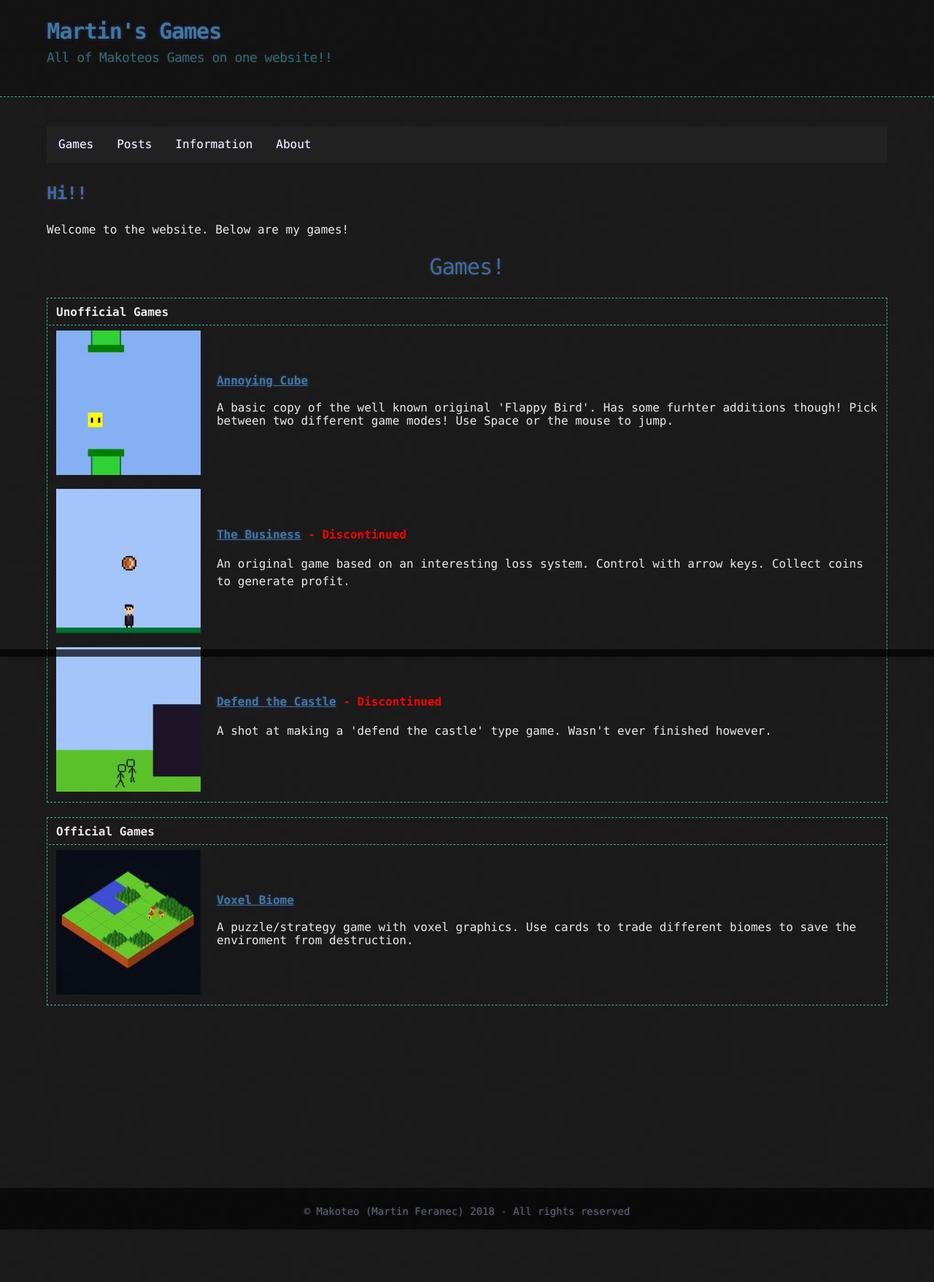
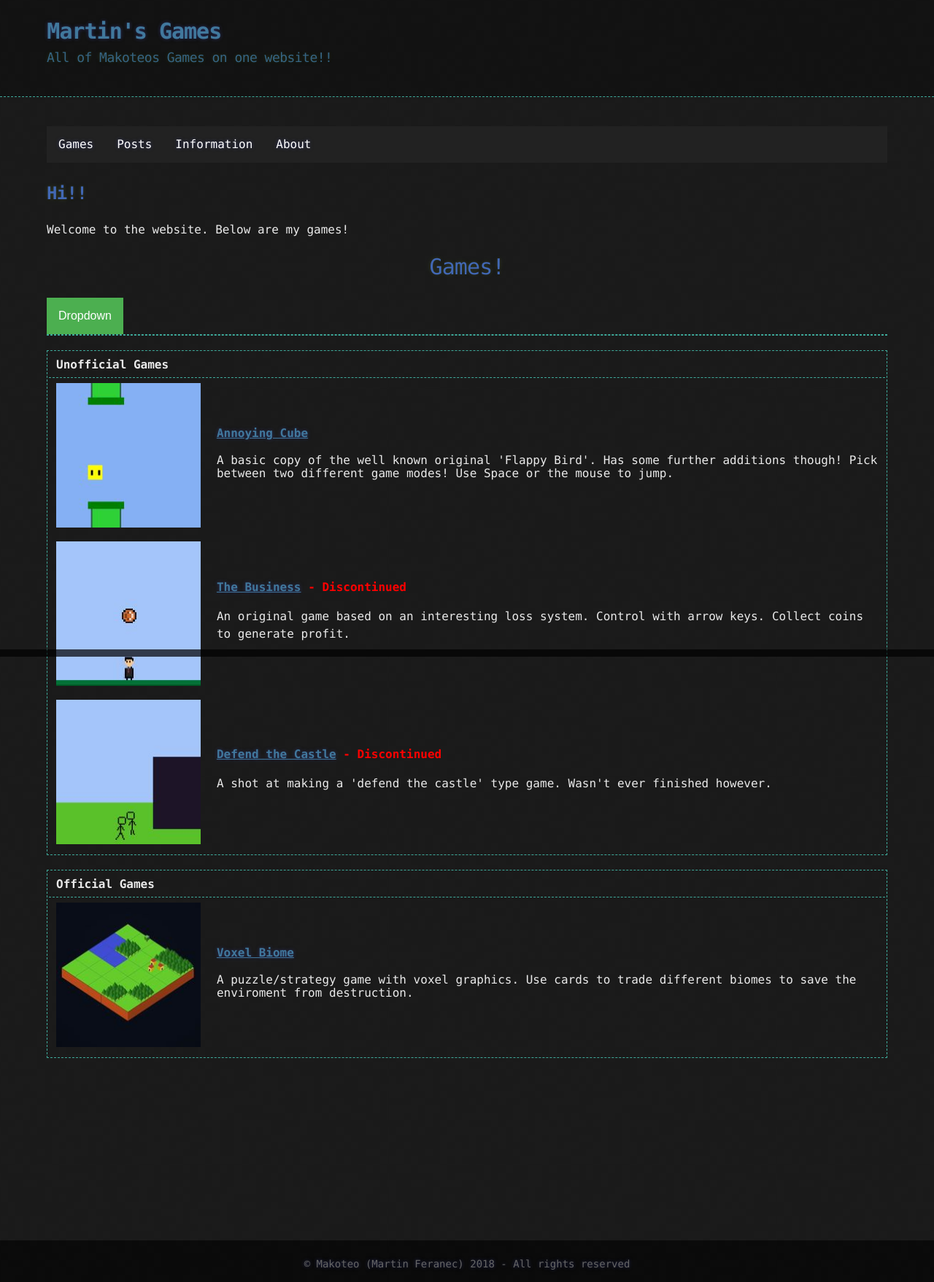
Before and after one commit to makoteo/blog, a Jekyll site: the page built from index.md, in a window 1280 px wide. Shown: the whole page at 73% size. Built offline with Jekyll 4.4.1, drawn with Linux system fonts in a browser that asks for light colours; before the commit the page ends 1685 px from its top, so only the background shows below that.

Commit message:
Testing Something...

```diff
--- a/_sass/jekyll-theme-hacker.scss
+++ b/_sass/jekyll-theme-hacker.scss
@@ -220,6 +220,41 @@
   background-color: #111;
 }
 
+.dropbtn {
+  background-color: #4CAF50;
+  color: white;
+  padding: 16px;
+  font-size: 16px;
+  border: none;
+}
+
+.dropdown {
+  position: relative;
+  display: inline-block;
+}
+
+.dropdown-content {
+  display: none;
+  position: absolute;
+  background-color: #f1f1f1;
+  min-width: 160px;
+  box-shadow: 0px 8px 16px 0px rgba(0,0,0,0.2);
+  z-index: 1;
+}
+
+.dropdown-content a {
+  color: black;
+  padding: 12px 16px;
+  text-decoration: none;
+  display: block;
+}
+
+.dropdown-content a:hover {background-color: #ddd;}
+
+.dropdown:hover .dropdown-content {display: block;}
+
+.dropdown:hover .dropbtn {background-color: #3e8e41;}
+
 blockquote {
   color: $blockquote-color;
   padding-left: 10px;
--- a/index.md
+++ b/index.md
@@ -23,12 +23,25 @@
 
 <table>
     <tr>
+        <div class="dropdown">
+          <button class="dropbtn">Dropdown</button>
+          <select name="gameTypes" class="dropdown-content">
+            <option value="1">Link 1</option>
+            <option value="2">Link 2</option>
+            <option value="3">Link 3</option>
+          </div>
+        </div>
+    </tr>
+</table>
+
+<table>
+    <tr>
         <th style="width:20px"><b>Unofficial Games</b></th>
         <th></th>
     </tr>
     <tr>
         <td id="columnTest"><a href="./games/flying-cube/index.html"><img src="/blog/assets/PageImages/ThumbnailAnnoyingCubeNotScaled.jpg"></a></td>
-        <td><a href="./games/flying-cube/index.html"><b>Annoying Cube</b></a> <br> <p style="line-height:1.1;">A basic copy of the well known original 'Flappy Bird'. Has some furhter additions though! Pick between two different game modes! Use Space or the mouse to jump. </p></td>
+        <td><a href="./games/flying-cube/index.html"><b>Annoying Cube</b></a> <br> <p style="line-height:1.1;">A basic copy of the well known original 'Flappy Bird'. Has some further additions though! Pick between two different game modes! Use Space or the mouse to jump. </p></td>
     </tr>
     <tr>
         <td><a href="./games/the-business-dev/index.html"><img src="/blog/assets/PageImages/BusinessNotScaled.jpg"></a></td>
```
Also changed, not shown: other parts of index.md (+7 -0 lines).
